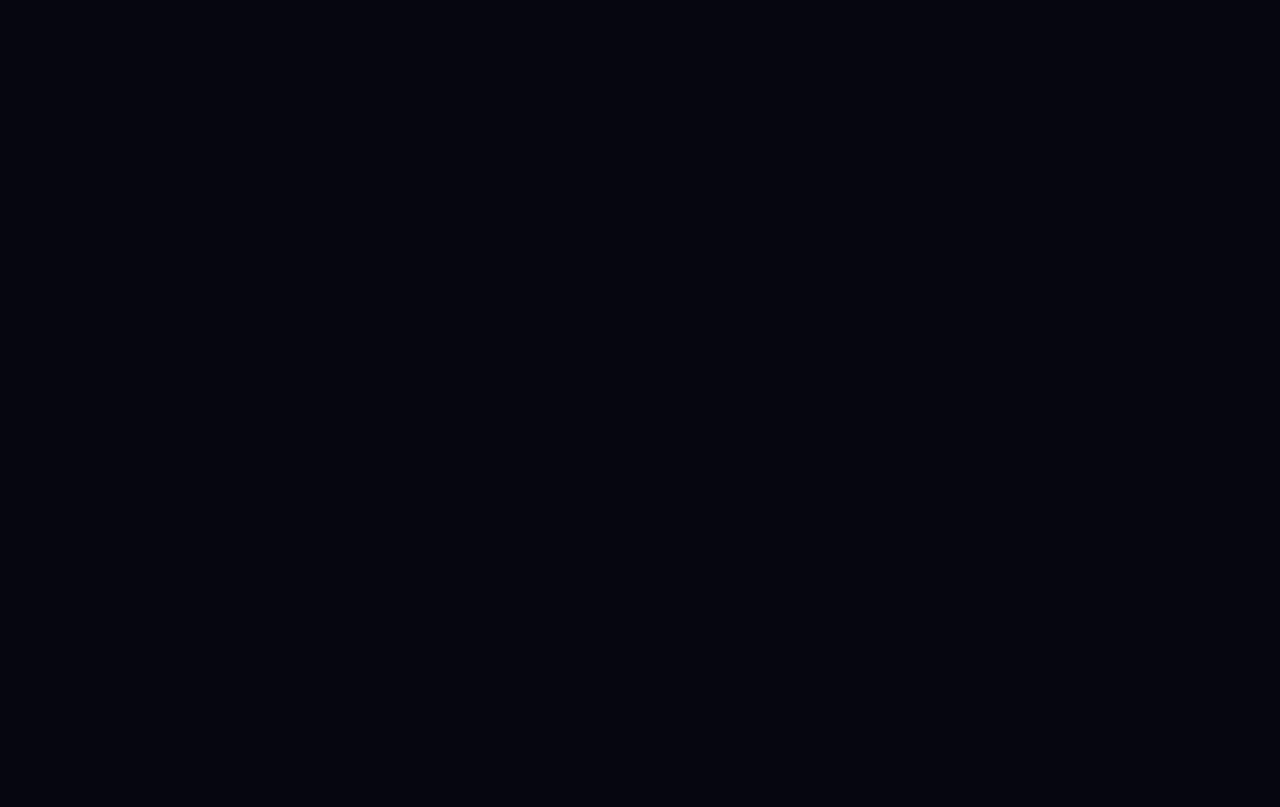
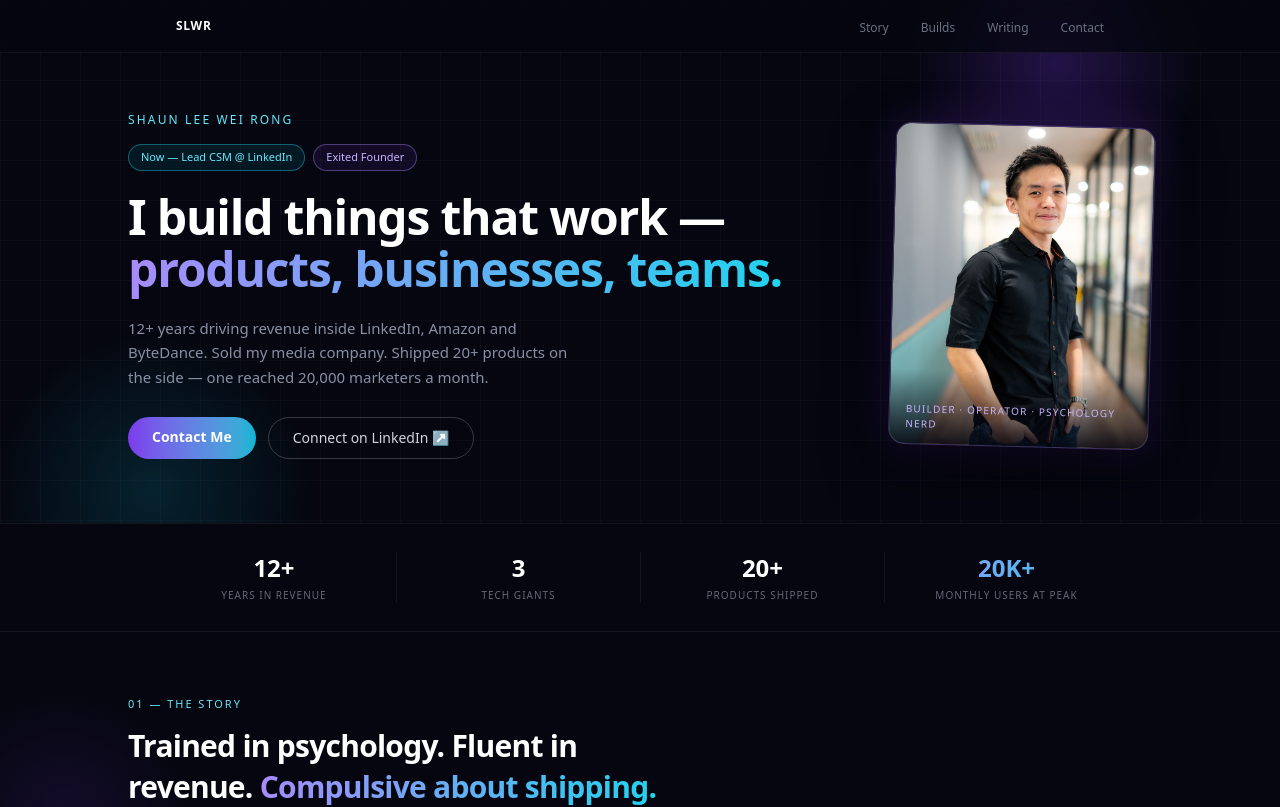
Before and after one commit to shaunleeweirong/personal-website, a Next.js app: page / in a window 1280 px wide. Shown: the top 807 px of the page. Built offline with nearby package versions, Linux system fonts and the light colour scheme; no server answers.

Commit message:
feat: nav, lenis smooth scroll, full page assembly

```diff
--- a/app/layout.tsx
+++ b/app/layout.tsx
@@ -1,5 +1,6 @@
 import type { Metadata } from "next";
 import { Geist, Geist_Mono } from "next/font/google";
+import { SmoothScroll } from "@/components/SmoothScroll";
 import "./globals.css";
 
 const geistSans = Geist({
@@ -23,7 +24,7 @@ export default function RootLayout({ children }: { children: React.ReactNode })
   return (
     <html lang="en">
       <body className={`${geistSans.variable} ${geistMono.variable} font-sans antialiased`}>
-        {children}
+        <SmoothScroll>{children}</SmoothScroll>
       </body>
     </html>
   );
--- a/app/page.tsx
+++ b/app/page.tsx
@@ -1,3 +1,27 @@
+import { Nav } from "@/components/Nav";
+import { Hero } from "@/components/sections/Hero";
+import { StatsBand } from "@/components/sections/StatsBand";
+import { Story } from "@/components/sections/Story";
+import { TourOfDuty } from "@/components/sections/TourOfDuty";
+import { Builds } from "@/components/sections/Builds";
+import { Writing } from "@/components/sections/Writing";
+import { Contact } from "@/components/sections/Contact";
+import { Footer } from "@/components/sections/Footer";
+
 export default function Home() {
-  return <main className="min-h-screen" />;
+  return (
+    <div id="top">
+      <Nav />
+      <main>
+        <Hero />
+        <StatsBand />
+        <Story />
+        <TourOfDuty />
+        <Builds />
+        <Writing />
+        <Contact />
+      </main>
+      <Footer />
+    </div>
+  );
 }
--- /dev/null
+++ b/components/Nav.tsx
@@ -0,0 +1,22 @@
+import { site } from "@/lib/content";
+
+export function Nav() {
+  return (
+    <header className="fixed inset-x-0 top-0 z-50 border-b border-white/[0.06] bg-[#05060f]/70 backdrop-blur-md">
+      <nav aria-label="Main" className="mx-auto flex max-w-5xl items-center justify-between px-6 py-3.5 sm:px-12">
+        <a href="#top" className="text-xs font-bold tracking-[0.06em] text-white">
+          {site.monogram}
+        </a>
+        <ul className="flex gap-5 sm:gap-8">
+          {site.nav.map((item) => (
+            <li key={item.href}>
+              <a href={item.href} className="text-[11px] text-gray-500 transition-colors hover:text-white sm:text-xs">
+                {item.label}
+              </a>
+            </li>
+          ))}
+        </ul>
+      </nav>
+    </header>
+  );
+}
--- /dev/null
+++ b/components/SmoothScroll.tsx
@@ -0,0 +1,21 @@
+"use client";
+import { ReactNode, useEffect } from "react";
+import Lenis from "lenis";
+
+export function SmoothScroll({ children }: { children: ReactNode }) {
+  useEffect(() => {
+    if (window.matchMedia("(prefers-reduced-motion: reduce)").matches) return;
+    const lenis = new Lenis({ lerp: 0.12, anchors: true });
+    let raf: number;
+    const loop = (t: number) => {
+      lenis.raf(t);
+      raf = requestAnimationFrame(loop);
+    };
+    raf = requestAnimationFrame(loop);
+    return () => {
+      cancelAnimationFrame(raf);
+      lenis.destroy();
+    };
+  }, []);
+  return <>{children}</>;
+}
--- a/package.json
+++ b/package.json
@@ -11,6 +11,7 @@
     "test:watch": "vitest"
   },
   "dependencies": {
+    "lenis": "^1.3.25",
     "motion": "^12.42.2",
     "next": "16.2.10",
     "react": "19.2.4",
```
Also changed, not shown: 1 other file (tests, documents, lock files or other folders).
